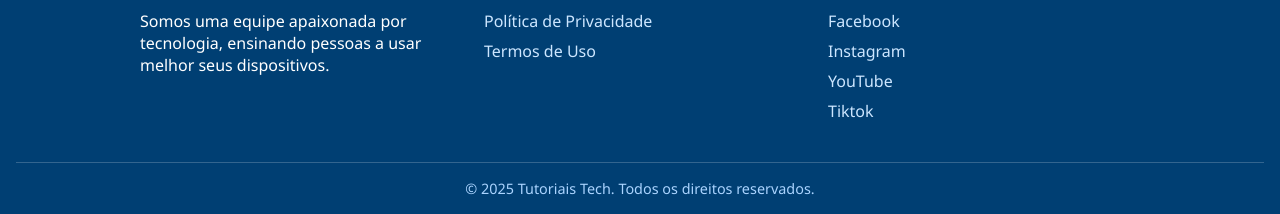
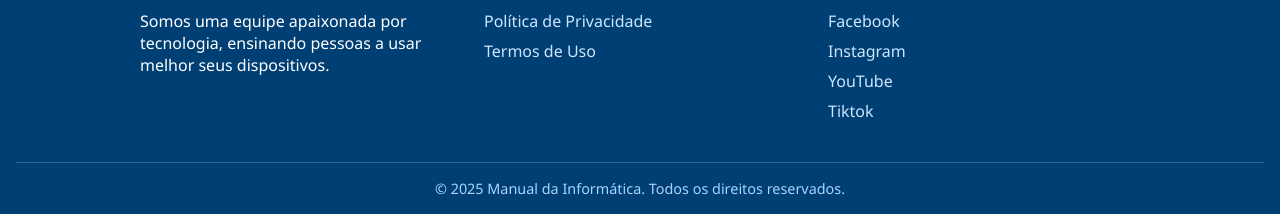
Before and after one commit to Alvinho-osmira/Feira-empreendedorismo, a plain HTML site: page sobre.html in a window 1280 px wide. Shown: the part 679-893 px from the top of the page. Drawn offline with Linux system fonts and the light colour scheme.

Commit message:
Update sobre.html

```diff
--- a/sobre.html
+++ b/sobre.html
@@ -69,7 +69,7 @@
       </div>
     </div>
     <div class="footer-bottom">
-      &copy; 2025 Tutoriais Tech. Todos os direitos reservados.
+      &copy; 2025 Manual da Informática. Todos os direitos reservados.
     </div>
   </footer>
   <script>function toggleDarkMode() {
@@ -86,4 +86,5 @@
   </script>
 </body>
 
+
 </html>
```
